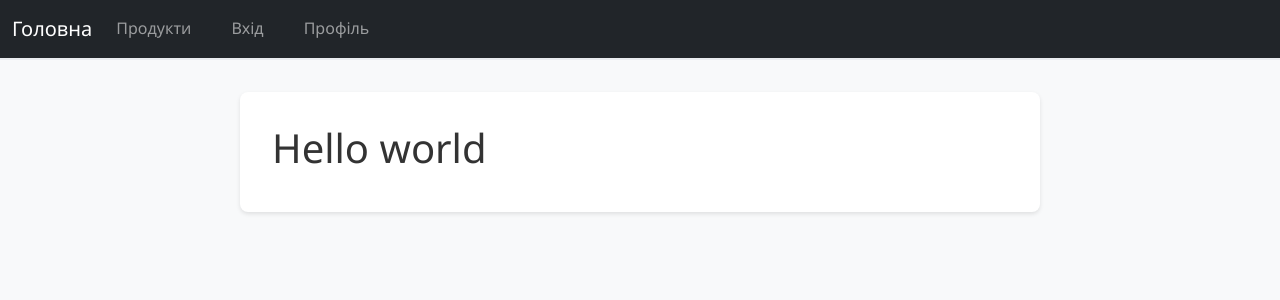
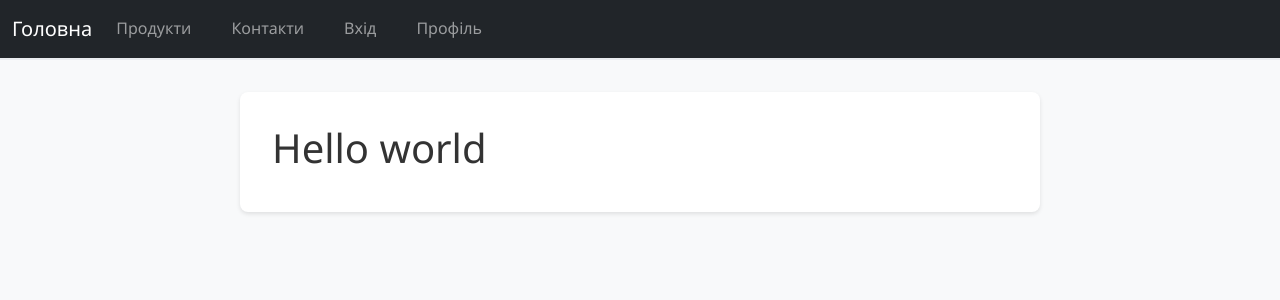
Before and after one commit to Nytsak/flask-app-lab, a Flask app: page / in a window 1280 px wide. Shown: the top 300 px of the page. Run offline with Flask 3, Linux system fonts and the light colour scheme.

Commit message:
Add link to contact page in navigation menu

```diff
--- a/app/templates/base.html
+++ b/app/templates/base.html
@@ -21,6 +21,9 @@
       <ul class="navbar-nav">
         <li class="nav-item">
           <a class="nav-link" href="{{ url_for('products_bp.product_list') }}">Продукти</a>
+        </li>
+        <li class="nav-item">
+          <a class="nav-link" href="{{ url_for('users_bp.contact') }}">Контакти</a>
         </li>
         <li class="nav-item">
           <a class="nav-link" href="{{ url_for('users_bp.login') }}">Вхід</a>
```
